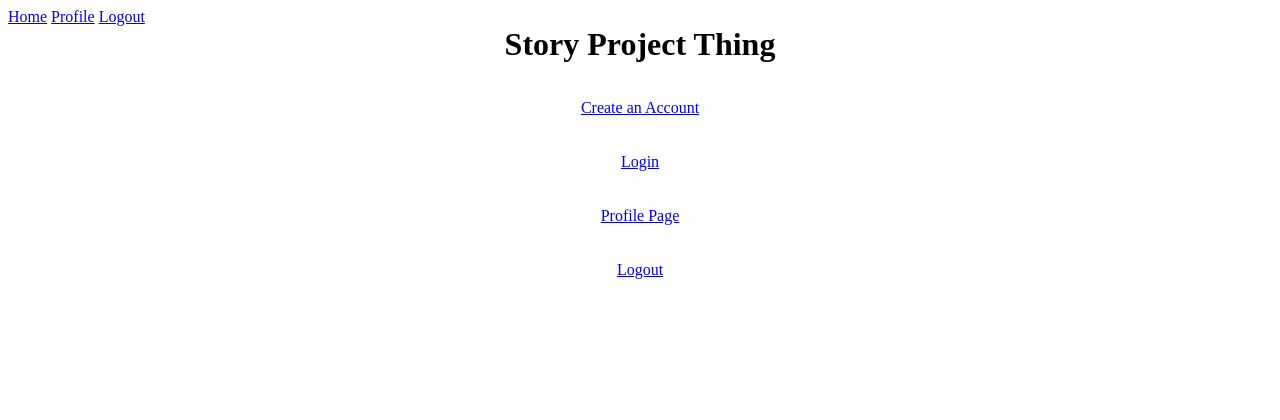
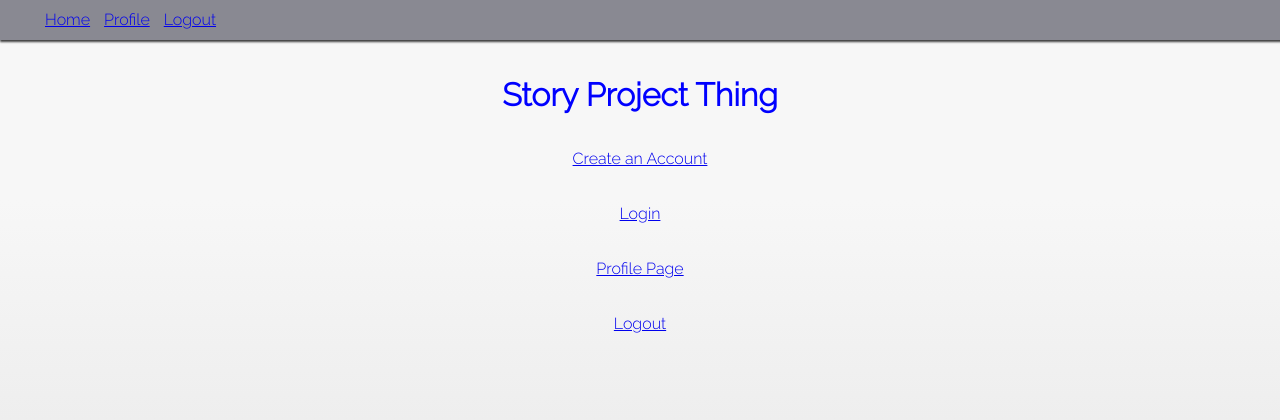
Before and after one commit to Carter-morrison13/COP4521Project, a Flask app: template templates/frontPage.html in a window 1280 px wide; the page is wider, and only the part inside the window is pictured. Shown: the top 420 px of that part. Run offline with Flask 2, Linux system fonts and the light colour scheme; the template is opened without the code that fills it, so the values that code supplies are empty.

Commit message:
Update frontPage.html

```diff
--- a/templates/frontPage.html
+++ b/templates/frontPage.html
@@ -1,11 +1,24 @@
 <html>
+  <head>
+    <link rel="preconnect" href="https://fonts.googleapis.com">
+    <link rel="preconnect" href="https://fonts.gstatic.com" crossorigin>
+    <link href="https://fonts.googleapis.com/css2?family=Raleway:wght@300&display=swap" rel="stylesheet">
+    <link rel="stylesheet" href="{{ url_for('static', filename='css/frontPage.css') }}">
+  </head>
+
     <body>
       <div class="navbar">
-        <a class="active" href="../">Home</a>
-        <a href="../shortstory_db/profile">Profile</a>
-        <a href="../shortstory_db/logout">Logout</a>
+        <div class="nav-links">
+            <ul>
+                <li><a href="../">Home</a></li>
+                <li><a href="../shortstory_db/profile">Profile</a></li>
+                <li><a href="../shortstory_db/logout">Logout</a></li>
+            <ul>
+          </div>
       </div>
         <center>
+          <br>
+          <br>
         <font size="+3"><b>Story Project Thing</b></font>
             <br>
             <br>
```
